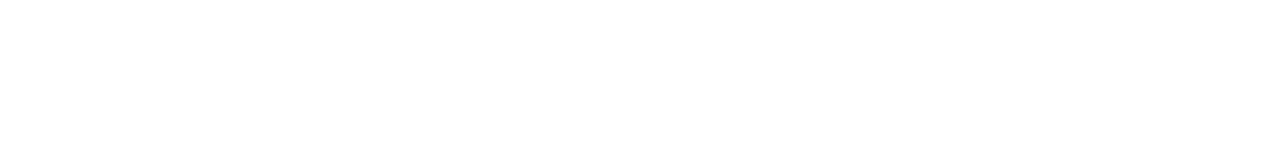
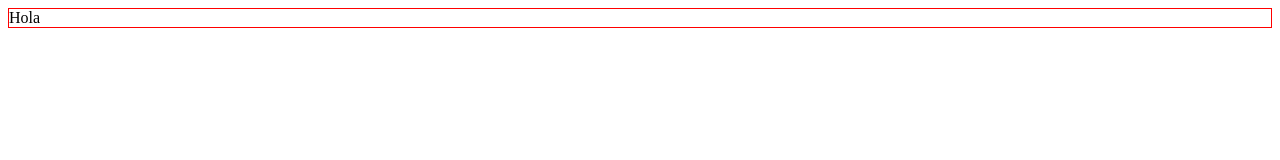
Before and after one commit to MarceloVargasPavez/CursoFrontend, a plain HTML site: page Tarea1/index.html in a window 1280 px wide. Drawn offline with Linux system fonts and the light colour scheme.

Commit message:
Se agregan las clases 1 y 2

```diff
--- a/Tarea1/index.html
+++ b/Tarea1/index.html
@@ -4,9 +4,11 @@
     <meta charset="UTF-8">
     <meta http-equiv="X-UA-Compatible" content="IE=edge">
     <meta name="viewport" content="width=device-width, initial-scale=1.0">
+    <link rel="stylesheet" href="style.css">
     <title>Mi pagina</title>
 </head>
-<body>
-
+<body class="contenedor-principal">
+    <header class="header-item">Hola</header>
+    <footer></footer>
 </body>
 </html>
--- a/Tarea1/style.css
+++ b/Tarea1/style.css
@@ -0,0 +1,3 @@
+.header-item{
+    border: 1px solid red;
+}
```
Also changed, not shown: 2 other files.
